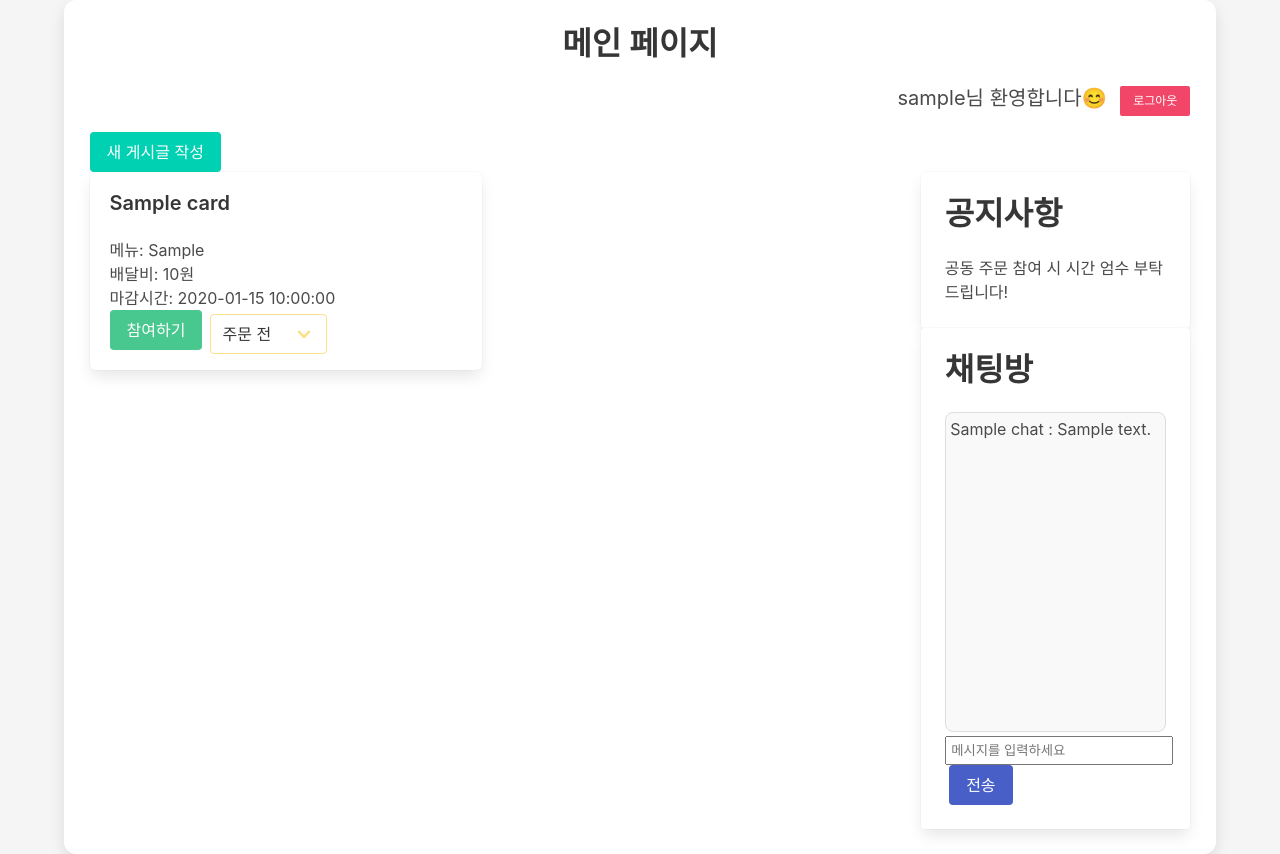
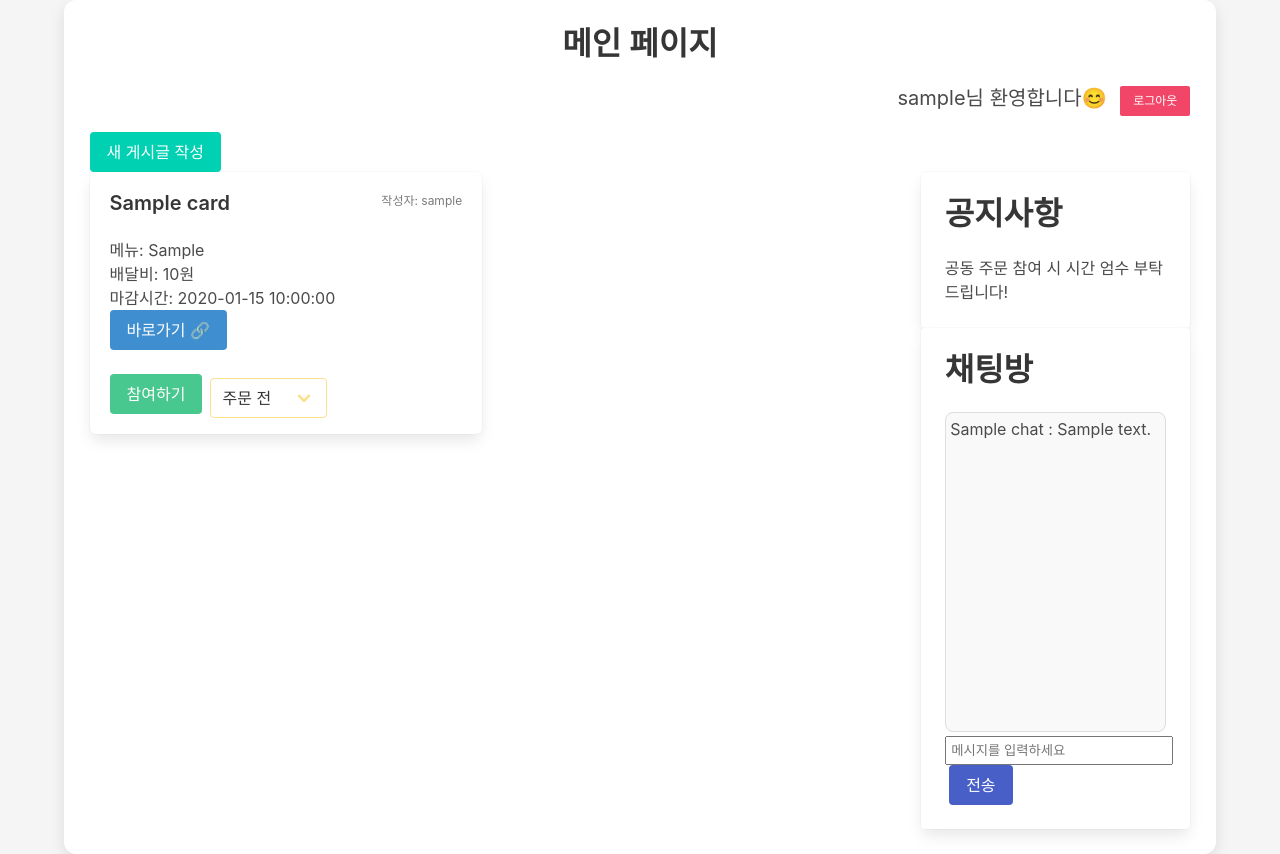
Before and after one commit to prtky/JunglePick, a Flask app: template templates/mainpage.html in a window 1280 px wide. Run offline with Flask 3, Linux system fonts and the light colour scheme; the template is opened without the code that fills it: most values are stand-ins (such as "Sample title", 1, 10 or a date in 2020); some libraries are stand-ins or nearby versions.

Commit message:
카드 내용 중 url 부분 바로가기 버튼으로 생성 + 작성자 이름 오른쪽 상단 위치

```diff
--- a/templates/mainpage.html
+++ b/templates/mainpage.html
@@ -77,13 +77,31 @@
       <div class="content-wrapper">
         <div class="main-content">
           <div class="columns is-multiline" id="cards-container">
+
             {% for card in cards %}
             <div class="column is-half">
                 <div class="box">
-                  <h3 class="title is-5">{{ card.card_title }}</h3>
+                    <!-- 제목과 작성자 영역 -->
+                  <div class="is-flex is-justify-content-space-between">
+                    <h3 class="title is-5">{{ card.card_title }}</h3>
+                    <p class="has-text-grey is-size-7">
+                      작성자: {{ card.writer_nickname }}
+                    </p>
+                  </div>
+
                   <p>메뉴: {{ card.menu_list }}</p>
                   <p>배달비: {{ card.delivery_fee }}원</p>
                   <p>마감시간: {{ card.end_time }}</p>
+
+                  <!-- 바로가기 버튼 (URL_info가 있을 경우에만 표시) -->
+                  {% if card.URL_info %}
+                  <div class="buttons">
+                    <a href="{{ card.URL_info }}" class="button is-info" target="_blank">
+                      바로가기 🔗
+                    </a>
+                  </div>
+                  {% endif %}
+
                   <div class="buttons">
                     <button class="button is-success join-party" data-room="{{ card._id }}">
                       참여하기
```
